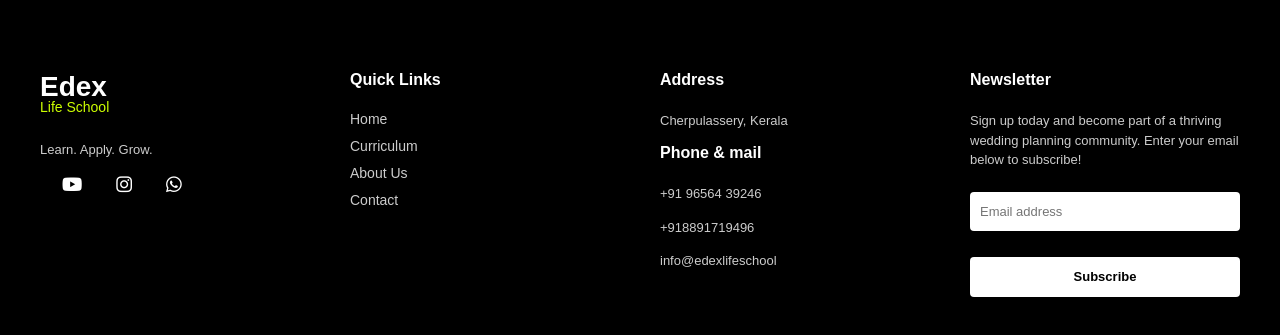
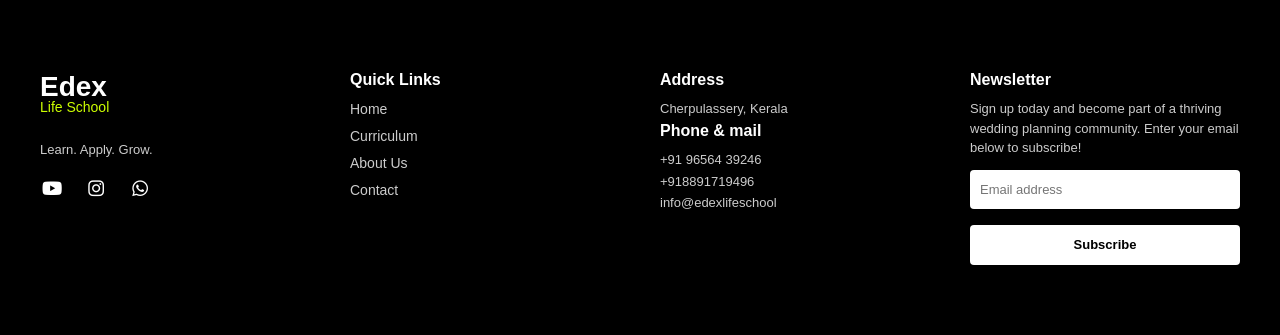
Before and after one commit to codeedexprojects/edex_school, a React (Vite) app: page / in a window 1280 px wide. Shown: the part 3258-3593 px from the top of the page. Built offline with nearby package versions, Linux system fonts and the light colour scheme.

Commit message:
initial commit

```diff
--- a/src/pages/Home.css
+++ b/src/pages/Home.css
@@ -476,10 +476,10 @@ body {
   gap: 20px;
 }
 
-.footer-column {
-  flex: 1 1 220px;
+.footer-column:first-child {
   display: flex;
   flex-direction: column;
+  justify-content: flex-start;
   gap: 10px;
 }
 
@@ -500,13 +500,37 @@ body {
 
 .social-icons {
   display: flex;
+  /* align-items: center;  */
   gap: 12px;
-  font-size: 18px;
+  margin-top: 8px;
+  flex-wrap: wrap;
+}
+.social-icons a {
+  display: inline-flex;
+  justify-content: center;
+  /* align-items: center; */
+  width: 32px;
+  height: 32px;
+  border-radius: 50%;
+  transition: background-color 0.3s, color 0.3s;
+    text-decoration: none;
+
 }
 
+.social-icons a:hover {
+  background-color: #cdff00;
+  color: black;
+}
+
+.social-icons a:hover i {
+  color: black;
+}
+
+
 .social-icons i {
-  cursor: pointer;
-  transition: color 0.3s ease;
+  font-size: 16px;
+  color: white;
+  margin-right: 30px;
 }
 
 .social-icons i:hover {
```
